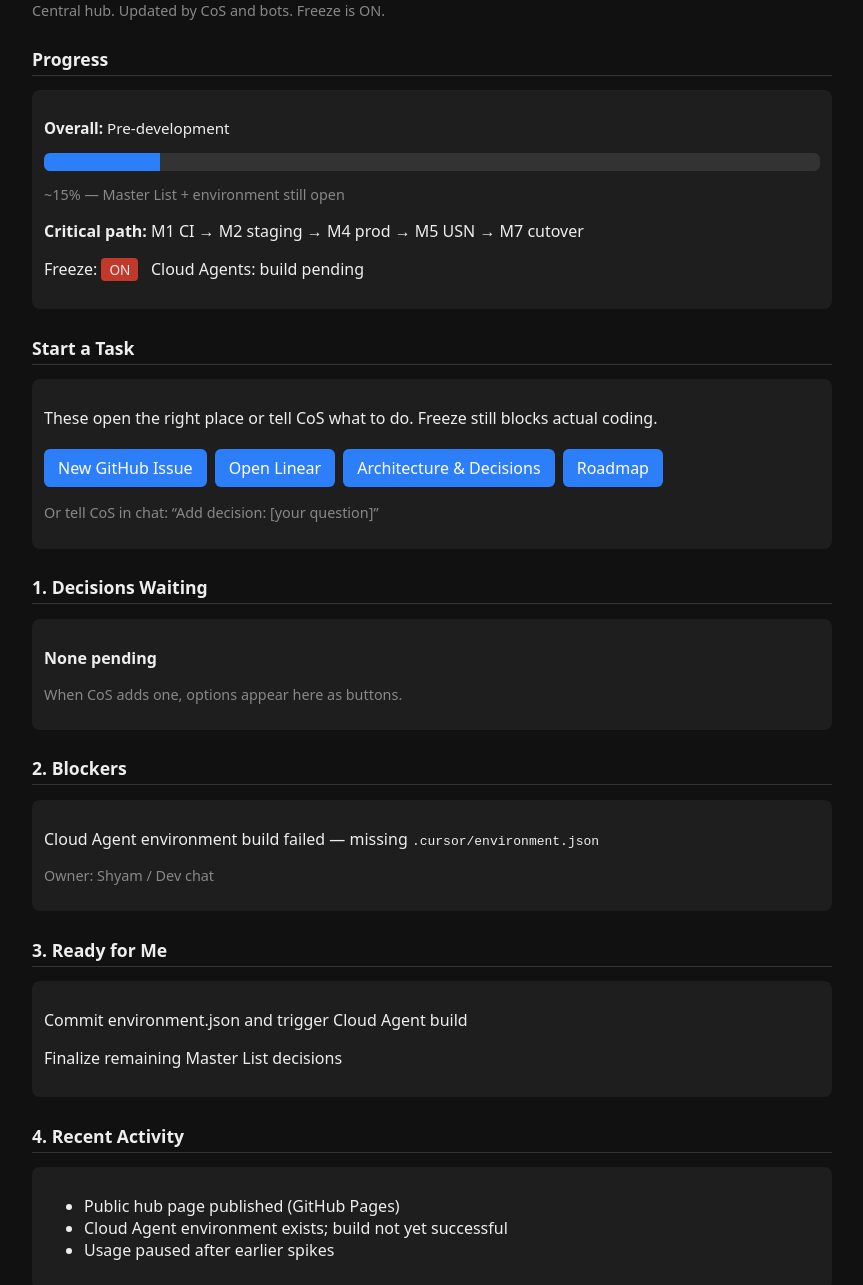
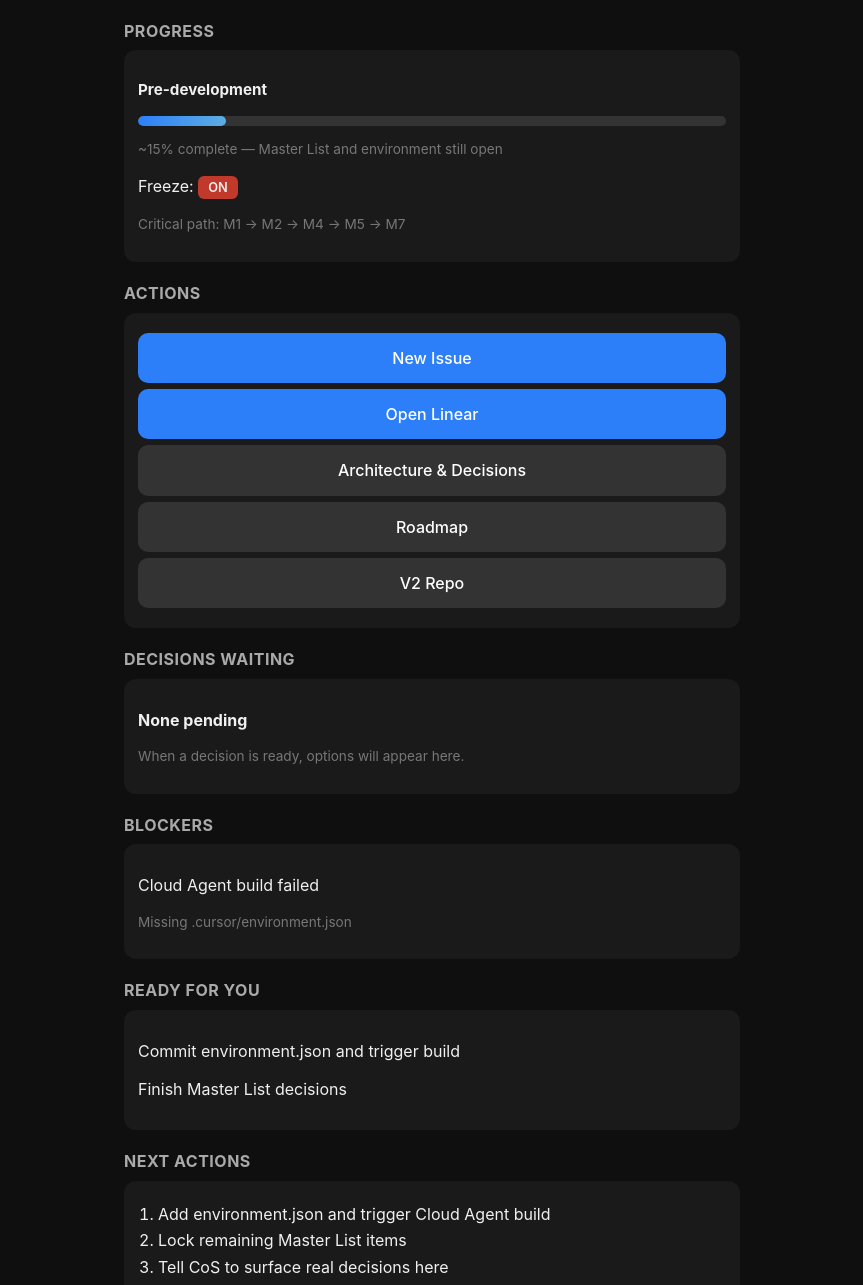
Before and after one commit to Connect-Radar/v2-one-stop-shop, a plain HTML site: page index.html in a window 1280 px wide. Shown: the part 78-1363 px from the top of the page, without its empty margins (208-1071 px from the left). Drawn offline with Linux system fonts and the light colour scheme.

Commit message:
Make hub touch-friendly for Tesla and all devices

```diff
--- a/index.html
+++ b/index.html
@@ -2,91 +2,115 @@
 <html lang="en">
 <head>
 <meta charset="UTF-8">
-<meta name="viewport" content="width=device-width, initial-scale=1.0">
-<title>Connect-Radar V2 — One-Stop Shop</title>
+<meta name="viewport" content="width=device-width, initial-scale=1.0, maximum-scale=1.0, user-scalable=no">
+<title>Connect-Radar V2 Hub</title>
 <style>
-  body { font-family: system-ui, sans-serif; max-width: 800px; margin: 0 auto; padding: 16px; background: #111; color: #eee; }
-  h1 { font-size: 1.5rem; margin-bottom: 0.2em; }
-  h2 { font-size: 1.1rem; margin-top: 1.5em; border-bottom: 1px solid #333; padding-bottom: 4px; }
-  .card { background: #1e1e1e; border-radius: 8px; padding: 12px; margin: 8px 0; }
-  .progress { background: #333; border-radius: 6px; height: 18px; overflow: hidden; margin: 8px 0; }
-  .bar { background: #2d7ff9; height: 100%; width: 15%; transition: width 0.3s; }
-  .status { display: inline-block; padding: 2px 8px; border-radius: 4px; font-size: 0.85rem; }
+  * { box-sizing: border-box; }
+  body {
+    font-family: -apple-system, BlinkMacSystemFont, system-ui, sans-serif;
+    max-width: 640px;
+    margin: 0 auto;
+    padding: 12px;
+    background: #0f0f0f;
+    color: #f0f0f0;
+    line-height: 1.4;
+  }
+  h1 { font-size: 1.4rem; margin: 0 0 4px 0; }
+  .subtitle { color: #888; font-size: 0.9rem; margin-bottom: 16px; }
+  h2 { font-size: 1rem; margin: 20px 0 8px 0; color: #aaa; text-transform: uppercase; letter-spacing: 0.5px; }
+  .card {
+    background: #1a1a1a;
+    border-radius: 12px;
+    padding: 14px;
+    margin-bottom: 10px;
+  }
+  .progress-wrap { background: #333; border-radius: 8px; height: 10px; overflow: hidden; margin: 8px 0; }
+  .bar { background: linear-gradient(90deg, #2d7ff9, #5dade2); height: 100%; width: 15%; border-radius: 8px; }
+  .btn {
+    display: block;
+    width: 100%;
+    background: #2d7ff9;
+    color: white;
+    border: none;
+    padding: 14px;
+    border-radius: 10px;
+    margin: 6px 0;
+    font-size: 1rem;
+    font-weight: 500;
+    text-align: center;
+    text-decoration: none;
+    cursor: pointer;
+  }
+  .btn:active { background: #1a6ae0; }
+  .btn.secondary { background: #333; }
+  .status { display: inline-block; padding: 3px 10px; border-radius: 6px; font-size: 0.8rem; font-weight: 600; }
   .on { background: #c0392b; }
   .off { background: #27ae60; }
-  button, .btn { background: #2d7ff9; color: white; border: none; padding: 8px 14px; border-radius: 6px; margin: 4px 4px 4px 0; cursor: pointer; text-decoration: none; display: inline-block; }
-  button:hover, .btn:hover { background: #1a6ae0; }
-  a { color: #5dade2; }
-  .muted { color: #888; font-size: 0.9rem; }
+  .muted { color: #777; font-size: 0.85rem; }
+  ul, ol { margin: 8px 0; padding-left: 20px; }
+  li { margin: 4px 0; }
+  a { color: #5dade2; text-decoration: none; }
   .phase { font-size: 0.95rem; }
 </style>
 </head>
 <body>
-<h1>Connect-Radar V2 — One-Stop Shop</h1>
-<p class="muted">Central hub. Updated by CoS and bots. Freeze is ON.</p>
+<h1>Connect-Radar V2 Hub</h1>
+<p class="subtitle">Status, decisions, and actions. Works in Tesla and any browser.</p>
 
 <h2>Progress</h2>
 <div class="card">
-  <p class="phase"><strong>Overall:</strong> Pre-development</p>
-  <div class="progress"><div class="bar" style="width:15%"></div></div>
-  <p class="muted">~15% — Master List + environment still open</p>
-  <p><strong>Critical path:</strong> M1 CI → M2 staging → M4 prod → M5 USN → M7 cutover</p>
-  <p>Freeze: <span class="status on">ON</span> &nbsp; Cloud Agents: build pending</p>
+  <p class="phase"><strong>Pre-development</strong></p>
+  <div class="progress-wrap"><div class="bar"></div></div>
+  <p class="muted">~15% complete — Master List and environment still open</p>
+  <p>Freeze: <span class="status on">ON</span></p>
+  <p class="muted">Critical path: M1 → M2 → M4 → M5 → M7</p>
 </div>
 
-<h2>Start a Task</h2>
+<h2>Actions</h2>
 <div class="card">
-  <p>These open the right place or tell CoS what to do. Freeze still blocks actual coding.</p>
-  <a class="btn" href="https://github.com/Connect-Radar/connect-radar-v2/issues/new">New GitHub Issue</a>
+  <a class="btn" href="https://github.com/Connect-Radar/connect-radar-v2/issues/new">New Issue</a>
   <a class="btn" href="https://linear.app/connect-radar">Open Linear</a>
-  <a class="btn" href="https://app.notion.com/p/40f57419b0fb81fab1a1d30bb0663aaa">Architecture & Decisions</a>
-  <a class="btn" href="https://app.notion.com/p/40f57419b0fb81bca692ee70fd1eb2ef">Roadmap</a>
-  <p class="muted" style="margin-top:12px;">Or tell CoS in chat: “Add decision: [your question]”</p>
+  <a class="btn secondary" href="https://app.notion.com/p/40f57419b0fb81fab1a1d30bb0663aaa">Architecture & Decisions</a>
+  <a class="btn secondary" href="https://app.notion.com/p/40f57419b0fb81bca692ee70fd1eb2ef">Roadmap</a>
+  <a class="btn secondary" href="https://github.com/Connect-Radar/connect-radar-v2">V2 Repo</a>
 </div>
 
-<h2>1. Decisions Waiting</h2>
+<h2>Decisions Waiting</h2>
 <div class="card">
   <p><strong>None pending</strong></p>
-  <p class="muted">When CoS adds one, options appear here as buttons.</p>
+  <p class="muted">When a decision is ready, options will appear here.</p>
 </div>
 
-<h2>2. Blockers</h2>
+<h2>Blockers</h2>
 <div class="card">
-  <p>Cloud Agent environment build failed — missing <code>.cursor/environment.json</code></p>
-  <p class="muted">Owner: Shyam / Dev chat</p>
+  <p>Cloud Agent build failed</p>
+  <p class="muted">Missing .cursor/environment.json</p>
 </div>
 
-<h2>3. Ready for Me</h2>
+<h2>Ready for You</h2>
 <div class="card">
-  <p>Commit environment.json and trigger Cloud Agent build</p>
-  <p>Finalize remaining Master List decisions</p>
+  <p>Commit environment.json and trigger build</p>
+  <p>Finish Master List decisions</p>
 </div>
 
-<h2>4. Recent Activity</h2>
+<h2>Next Actions</h2>
+<div class="card">
+  <ol>
+    <li>Add environment.json and trigger Cloud Agent build</li>
+    <li>Lock remaining Master List items</li>
+    <li>Tell CoS to surface real decisions here</li>
+  </ol>
+</div>
+
+<h2>Recent</h2>
 <div class="card">
   <ul>
-    <li>Public hub page published (GitHub Pages)</li>
-    <li>Cloud Agent environment exists; build not yet successful</li>
-    <li>Usage paused after earlier spikes</li>
+    <li>Hub page published</li>
+    <li>Cloud Agent environment exists (build pending)</li>
+    <li>Usage paused</li>
   </ul>
 </div>
 
-<h2>5. Next 3 Actions</h2>
-<div class="card">
-  <ol>
-    <li>Add <code>.cursor/environment.json</code> and trigger build</li>
-    <li>Finish Master List decisions</li>
-    <li>Tell CoS to start surfacing real decisions here</li>
-  </ol>
-</div>
-
-<h2>Quick Links</h2>
-<div class="card">
-  <p><a href="https://app.notion.com/p/41957419b0fb8175ba10e2ddb60ef656">Notion mirror</a></p>
-  <p><a href="https://github.com/Connect-Radar/connect-radar-v2">V2 repo</a></p>
-  <p><a href="https://github.com/Connect-Radar/v2-one-stop-shop">This hub repo</a></p>
-</div>
-
-<p class="muted">Last updated: 2026-11-15. CoS should keep this current.</p>
+<p class="muted" style="text-align:center; margin-top:24px;">Last updated 2026-11-15 · CoS keeps this current</p>
 </body>
 </html>
```
